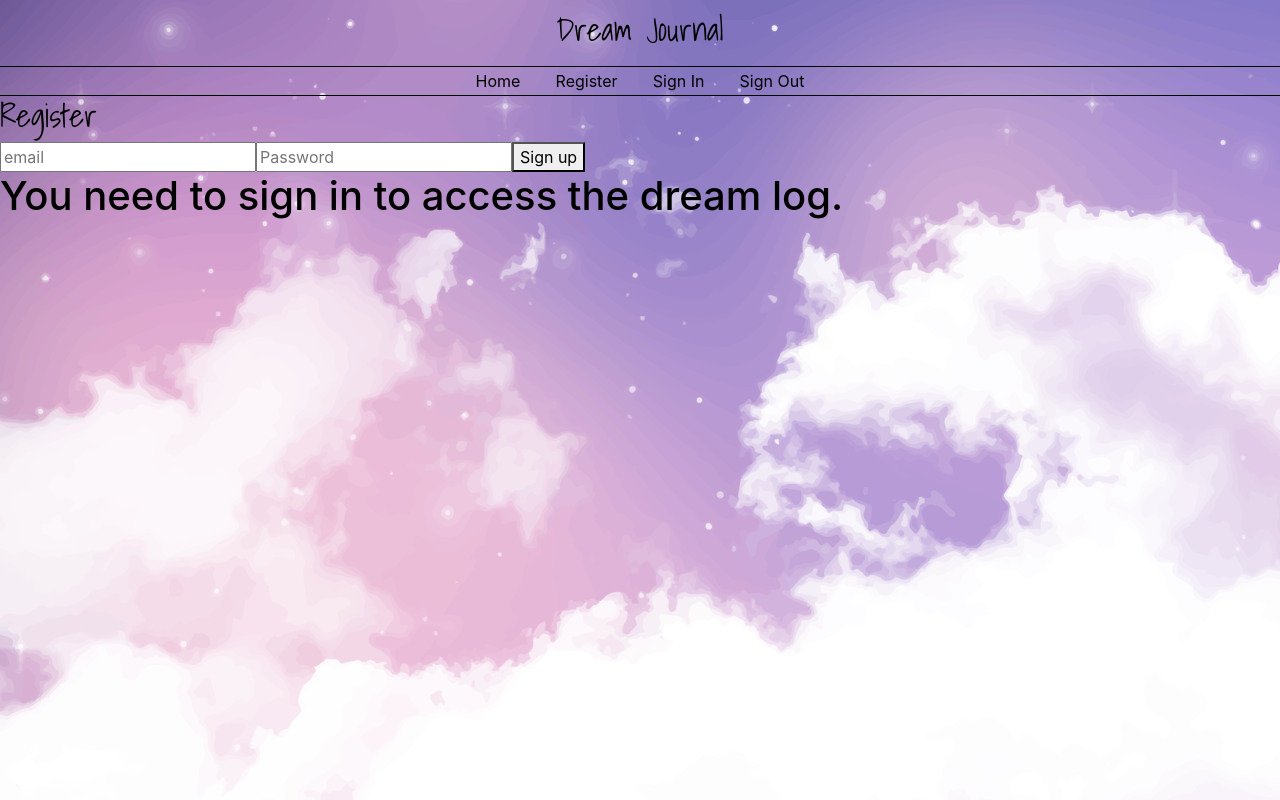
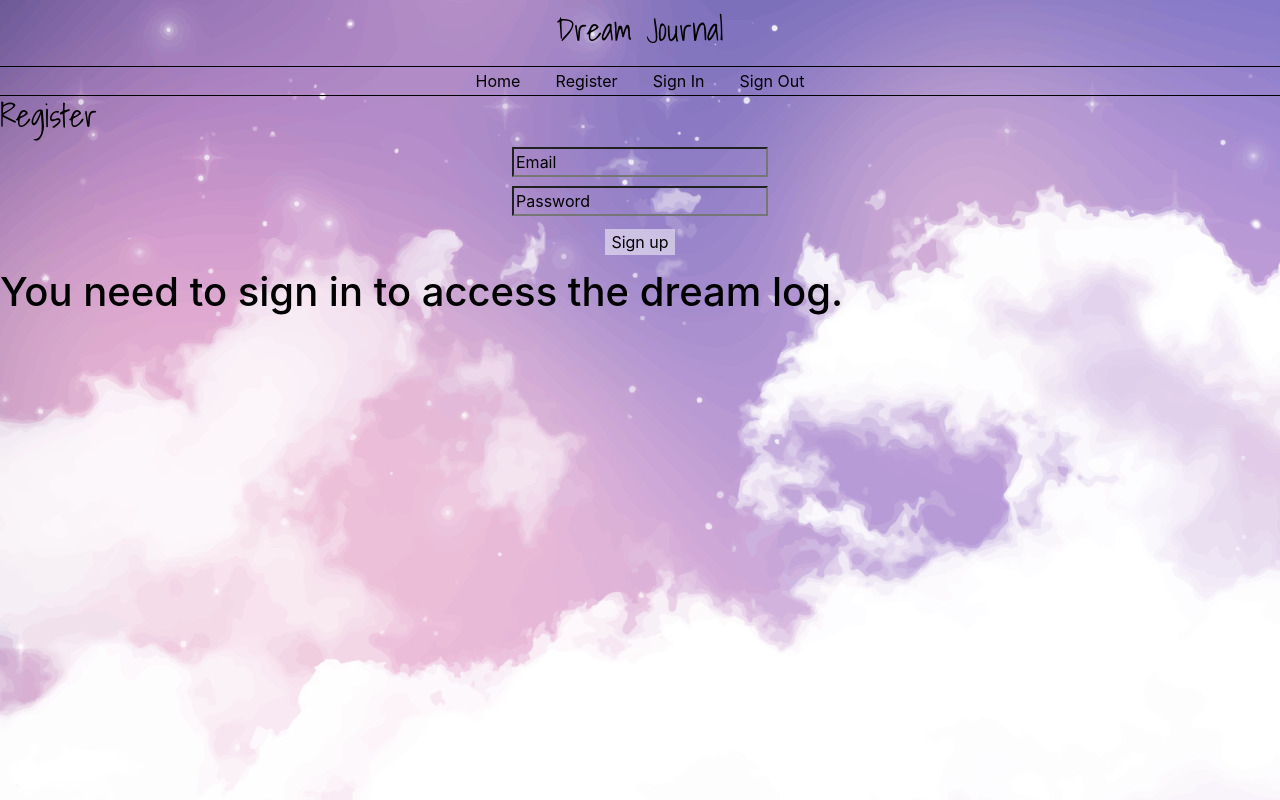
Before and after one commit to helen-lehrer/dream-journal, a React (Create React App) app: page / in a window 1280 px wide. Built offline with nearby package versions, Linux system fonts and the light colour scheme; no server answers; the database is empty.

Commit message:
Add styling to Register page

```diff
--- a/src/App.css
+++ b/src/App.css
@@ -11,3 +11,33 @@ body {
   color: #f4bbd8;
   background: black;
 }
+
+input {
+  background: transparent;
+  color: black;
+}
+
+.register-inputs {
+  display: block;
+  margin: .3rem 0;
+}
+
+#register-div {
+ display: flex;
+ flex-direction: column;
+ justify-content: center;
+ align-items: center;
+ margin: .3rem;
+}
+
+::placeholder {
+  color: black;
+  opacity: 1;
+}
+
+button {
+  background: rgb(255, 255, 255, .5);
+  border: none;
+  display: block;
+  margin: .5rem 0;
+}
--- a/src/components/DreamList.js
+++ b/src/components/DreamList.js
@@ -13,8 +13,7 @@ const AddNewDreamLink = styled(Link)`
   border: none;
   background: #fed5f180;
   color: black;
-  font-weight: bold;
-  width: 50%;
+  width: 20%;
   margin: 1rem auto;
 
   display: flex;
--- a/src/components/Register.js
+++ b/src/components/Register.js
@@ -33,15 +33,19 @@ function Register(){
     <RegisterHeader>Register</RegisterHeader>
     {signUpSuccess}
     <form onSubmit ={doSignUp}>
+      <div id='register-div'>
         <input
+          class= 'register-inputs'
           type='text'
           name='email'
-        placeholder='email' />
+          placeholder='Email' />
         <input
+          class= 'register-inputs'
           type='password'
           name='password'
           placeholder='Password' />
         <button type='submit'>Sign up</button>
+      </div>
     </form>
   </React.Fragment>
   );
```
Lines whose indentation alone changed are shown as unchanged.
